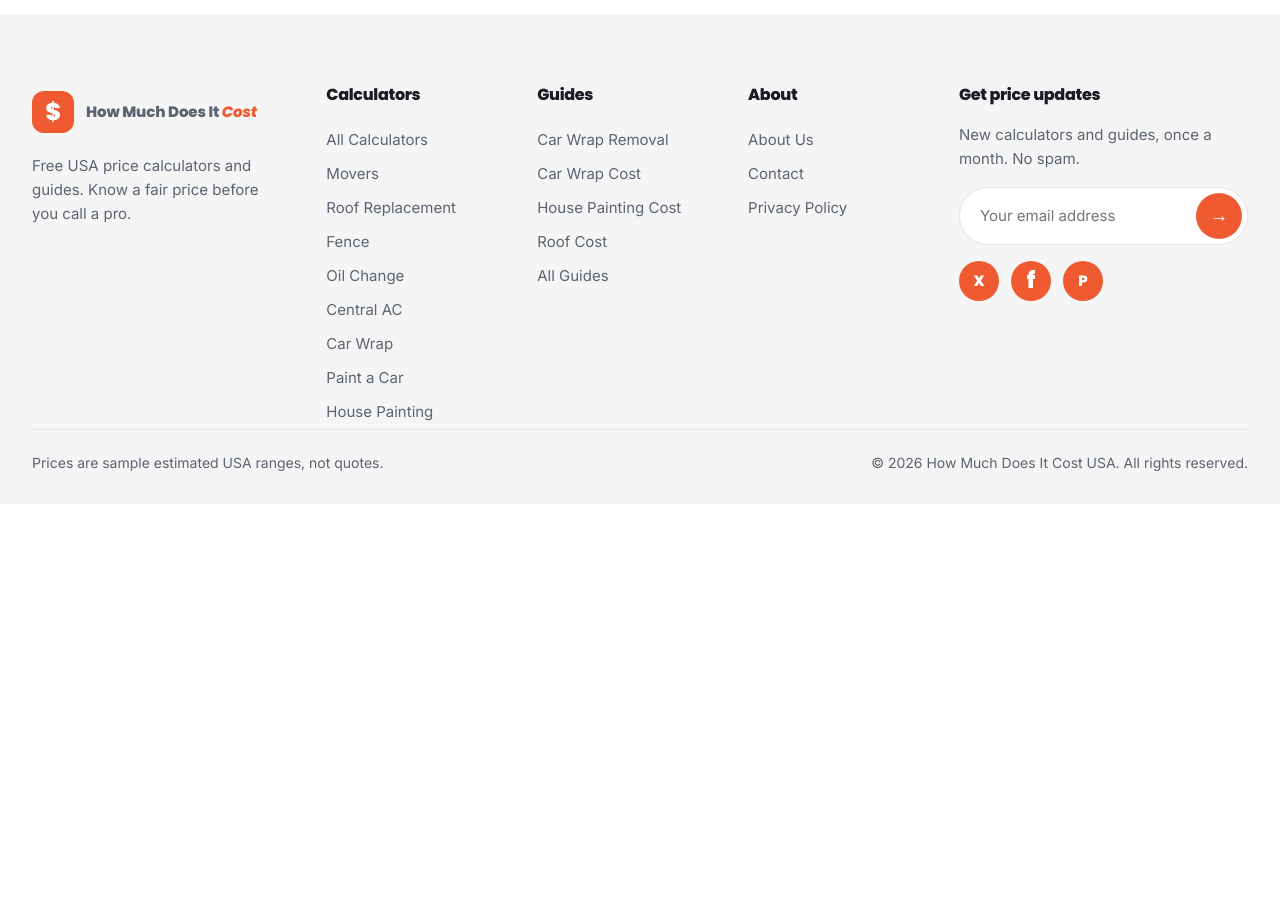
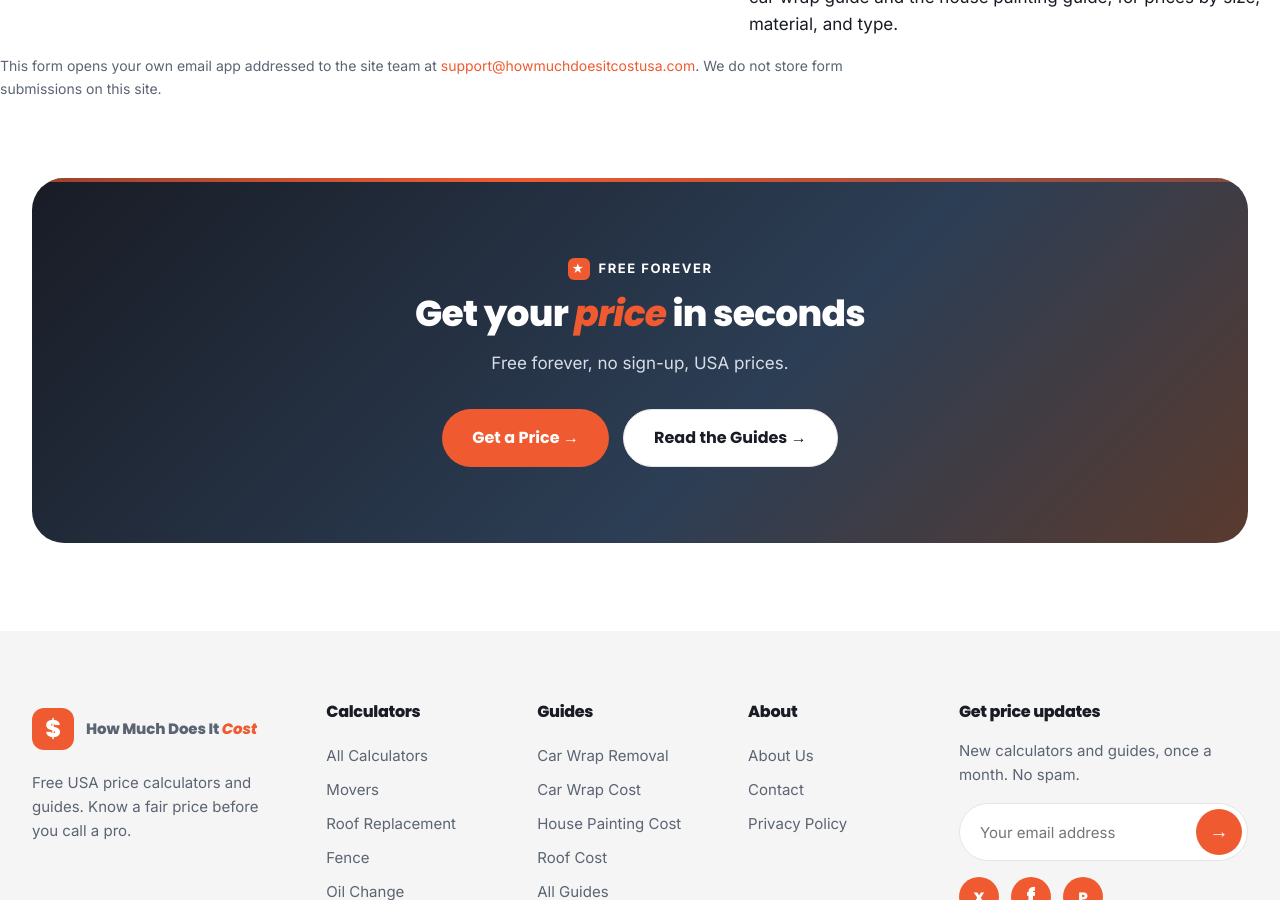
Before and after one commit to zaidmeo09-dhangal/howmuchdoesitcostusa, a Jekyll site: the page built from contact.md, in a window 1280 px wide and 900 px high, scrolled down 2013 px. Built offline with Jekyll 4.4.1, drawn with Linux system fonts in a browser that asks for light colours; before the commit the page ends 2517 px from its top, so only the background shows below that; some of the changed text lies outside the part shown.

Commit message:
Initial deploy: add contact.md

```diff
--- a/contact.md
+++ b/contact.md
@@ -49,6 +49,11 @@ schema: |
       </form>
     </div>
     <aside class="contact-side">
+      <div class="card">
+        <h3>Email us directly</h3>
+        <p><a href="mailto:support&#64;howmuchdoesitcostusa.com">support&#64;howmuchdoesitcostusa.com</a></p>
+        <p>We read every message.</p>
+      </div>
       <div class="side-block">
         <h2>What to include in a price correction</h2>
         <ul class="checklist">
@@ -81,3 +86,17 @@ schema: |
   </div>
   <p class="note">This form opens your own email app addressed to the site team at <a href="mailto:support&#64;howmuchdoesitcostusa.com">support&#64;howmuchdoesitcostusa.com</a>. We do not store form submissions on this site.</p>
 </section>
+
+<section class="cta-wrap">
+  <div class="wrap">
+    <div class="cta-banner reveal">
+      <div class="eyebrow"><span class="e-icon">&#9733;</span> Free forever</div>
+      <h2>Get your <span class="accent">price</span> in seconds</h2>
+      <p>Free forever, no sign-up, USA prices.</p>
+      <div class="btn-row">
+        <a class="btn btn-orange" href="{{ '/tools/' | relative_url }}">Get a Price &rarr;</a>
+        <a class="btn btn-white" href="{{ '/blog/' | relative_url }}">Read the Guides &rarr;</a>
+      </div>
+    </div>
+  </div>
+</section>
```
